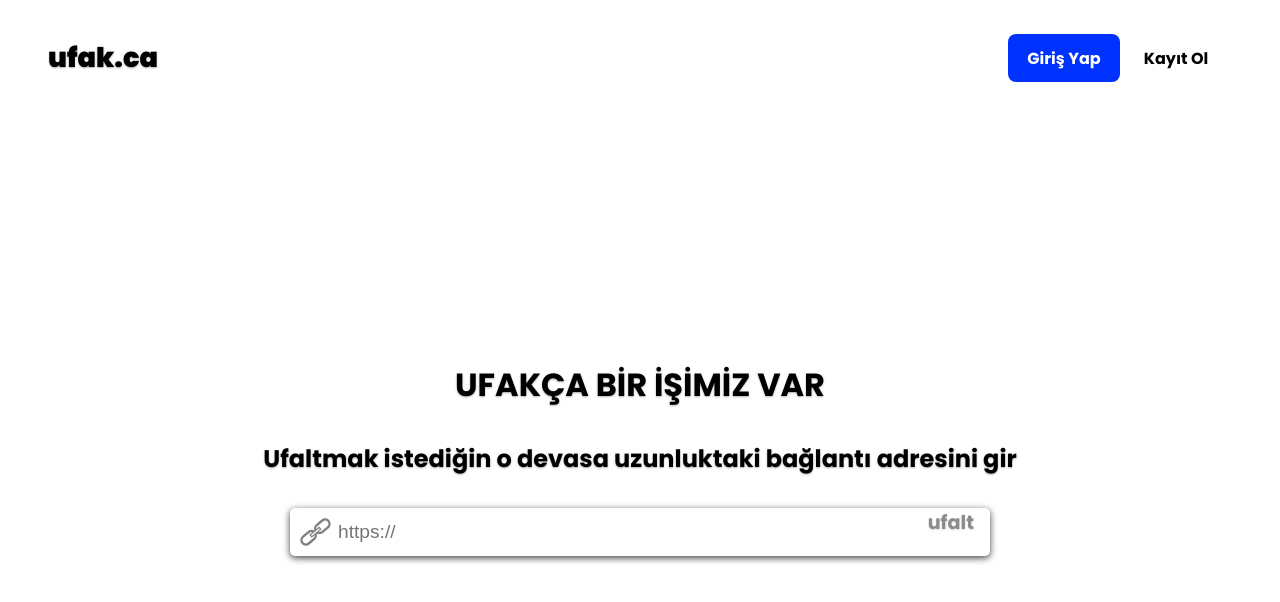
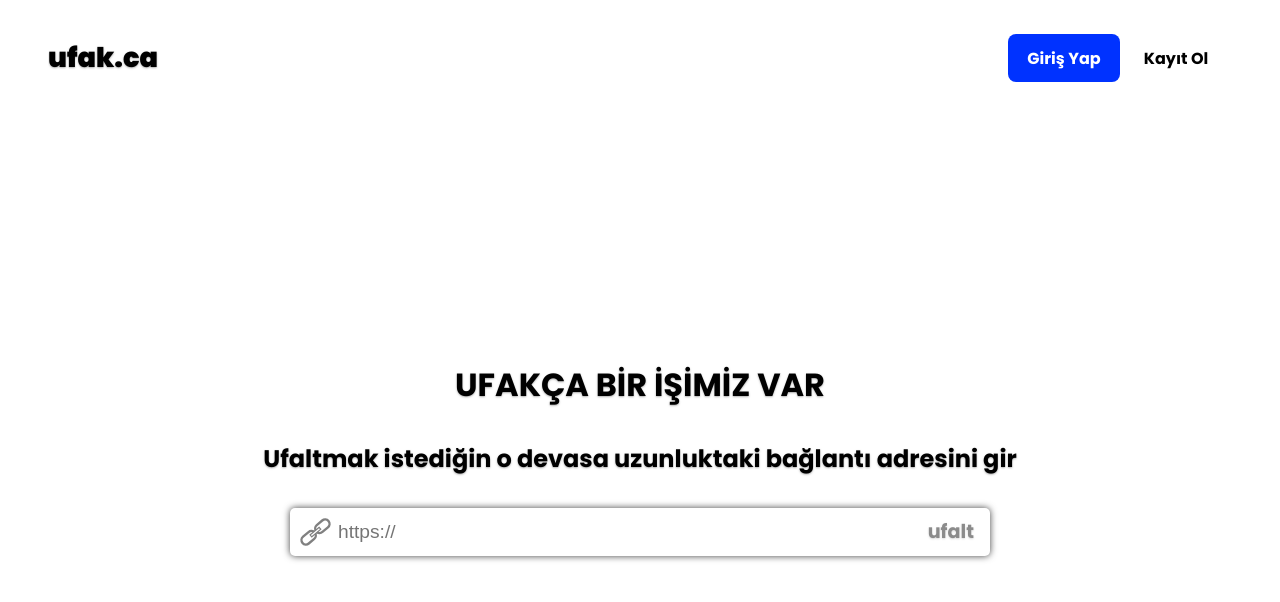
Before and after one commit to tarikcaliskan/ufak.ca, a React (Create React App) app: page / in a window 1280 px wide. Shown: the top 602 px of the page. Built offline with nearby package versions, Linux system fonts and the light colour scheme.

Commit message:
convert button be flex, and shadow low from input

```diff
--- a/src/App.css
+++ b/src/App.css
@@ -129,9 +129,9 @@ h1, h2 {
   padding-left: 3rem;
   border: none;
   border-radius: 5px;
-  -webkit-box-shadow: 0px 2px 7px 0px rgba(0, 0, 0, 0.75);
-  -moz-box-shadow: 0px 2px 7px 0px rgba(0, 0, 0, 0.75);
-  box-shadow: 0px 2px 7px 0px rgba(0, 0, 0, 0.75);
+  -webkit-box-shadow: 0px 0px 7px 0px rgba(0, 0, 0, 0.75);
+  -moz-box-shadow: 0px 0px 7px 0px rgba(0, 0, 0, 0.75);
+  box-shadow: 0px 0px 7px 0px rgba(0, 0, 0, 0.75);
 }
 
 .convert-button {
--- a/src/components/main/inputURL.tsx
+++ b/src/components/main/inputURL.tsx
@@ -8,7 +8,7 @@ function InputURL() {
         <div className="inputURL-div">
             <img src={Link}/>
             <input className="inputURL" placeholder="https://" value={value} onChange={(e) => setValue(e.target.value)} />
-            <div className="convert-button">ufalt</div>
+            <div className="convert-button flex-center">ufalt</div>
         </div>
     );
 }
```
